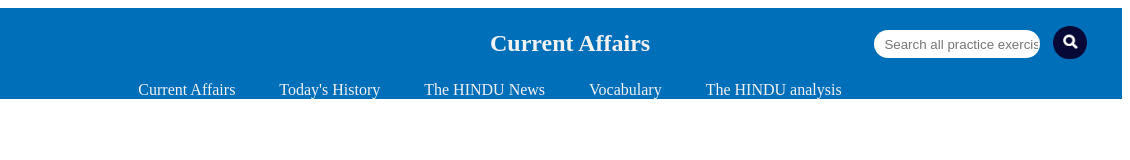
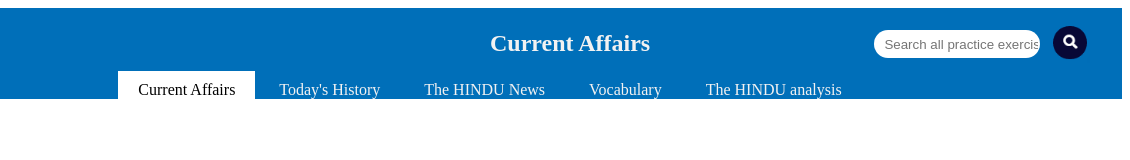
Before and after one commit to anugyaram/Page-redesign, a website: page index.html in a window 1280 px wide. Shown: the full height of the page, 150-1280 px from the left. Drawn offline with Linux system fonts and the light colour scheme.

Commit message:
header updated

```diff
--- a/index.html
+++ b/index.html
@@ -11,7 +11,7 @@
             <input class="search-box" type="text" placeholder="Search all practice exercises" name="search-box">
             <input type="image" src="img/search.PNG" class="search">
             <nav>
-                <a href=" ">Current Affairs</a>
+                <a href=" " class="active">Current Affairs</a>
                 <a href=" ">Today's History</a>
                 <a href=" ">The HINDU News</a>
                 <a href=" ">Vocabulary</a>
--- a/styles.css
+++ b/styles.css
@@ -36,5 +36,11 @@ nav{
 nav a{
     color: #F2F2F2;
     text-decoration: none;
-    margin: 10px 20px;
+    padding: 10px 20px;
 }
+
+.active{
+    background-color: #fff;
+    color: #000;
+
+}
```
